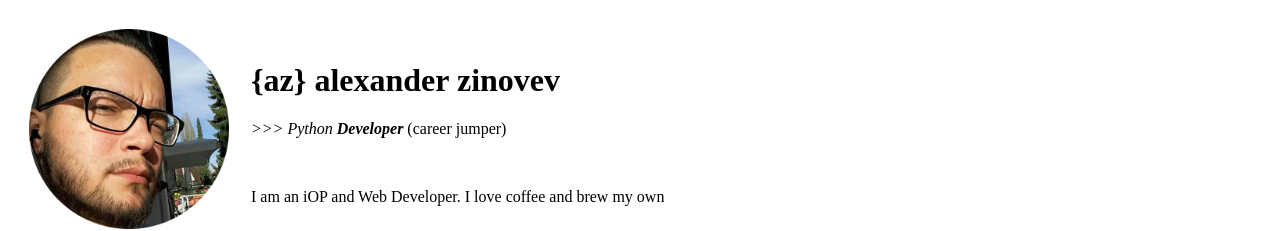
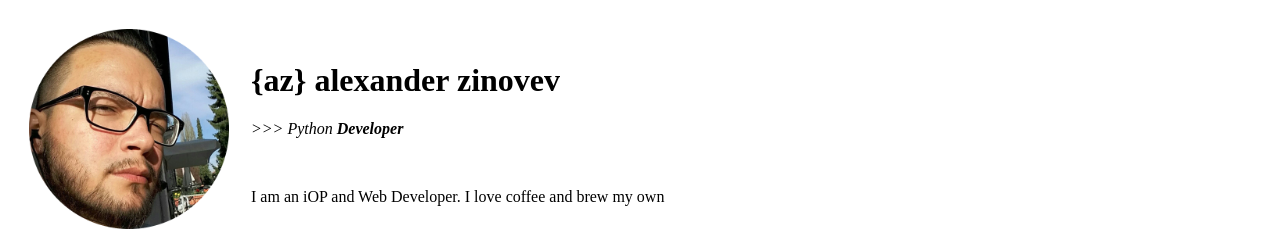
Before and after one commit to azetmuc/cv, a plain HTML site: page index.html in a window 1280 px wide. Shown: the top 231 px of the page. Drawn offline with Linux system fonts and the light colour scheme.

Commit message:
Update index.html

```diff
--- a/index.html
+++ b/index.html
@@ -13,7 +13,7 @@
             <tr>
                 <td><img src="images/alekseizinovev.jpg" width="200px" alt="Alexander Zinovev Picture"></td>
                 <td><h1>{az} alexander zinovev</h1>
-                    <p><em>>>> Python <strong>Developer</strong></em><style: font-color="gray"> (career jumper)</style></p>
+                    <p><em>>>> Python <strong>Developer</strong></em></p>
                     <br>
                     <p>I am an iOP and Web Developer. I love coffee and brew my own</p>
                 </td>
```
